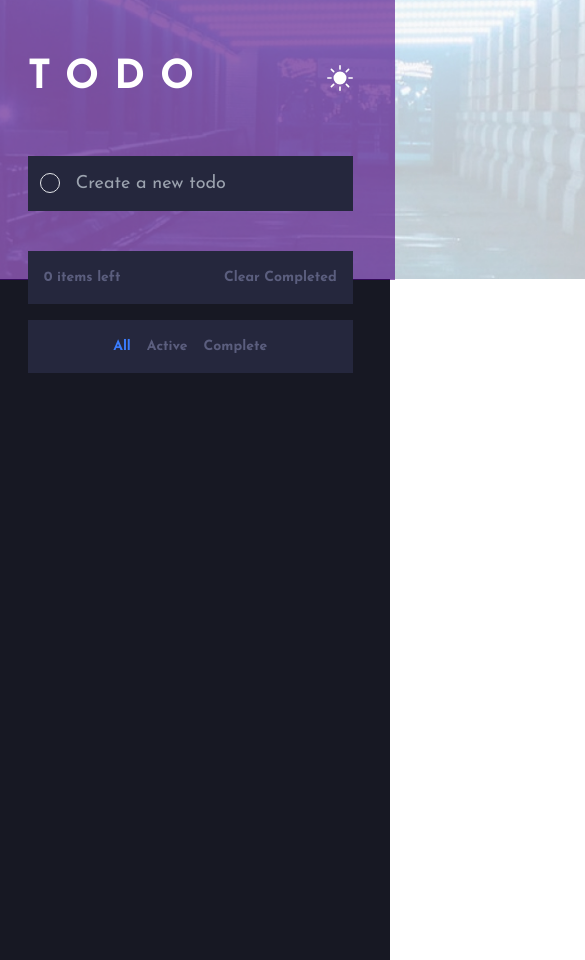
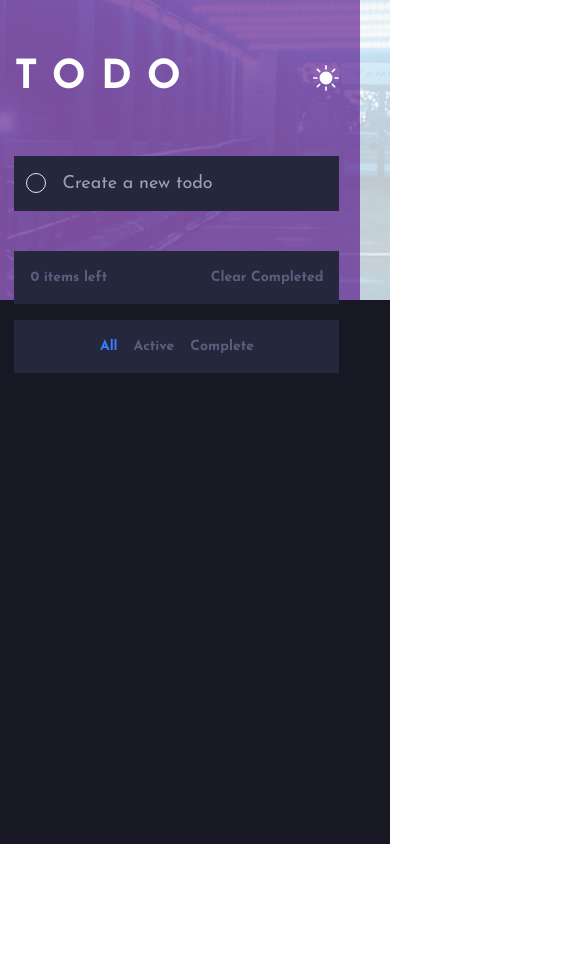
Before and after one commit to Oluwafunmike-adeyeye/Todo-app, a React (Create React App) app: page / in a window 390 px wide. Shown: the top 960 px of the page, 585 px wide, since content can reach past the window. After the commit the page ends 844 px from the top, so only its background shows below. Built offline with nearby package versions, Linux system fonts and the light colour scheme.

Commit message:
todo-app

```diff
--- a/src/components/TodoList.js
+++ b/src/components/TodoList.js
@@ -52,10 +52,10 @@ function TodoList() {
   };
 
   return (
-    <div className={`todolist ${theme === 'dark' ? 'bg-[#171823]' : 'bg-[#fff]'}`}>
-      <div className={`text-center w-[1340px] h-[960px] ${theme === 'dark' ? 'darkbg' : 'lightbg'}`}>
-        <div className='absolute w-[395px] md:w-full h-[280px] top-0 left-0 bg-[#4B0082] bg-opacity-60'>
-          <div className='w-[325px] md:w-[540px] mx-[7%] md:mx-[30%]'>
+    <div className={`todolist h-screen ${theme === 'dark' ? 'bg-[#171823]' : 'bg-[#fff]'}`}>
+      <div className={`min-w-[325px] md:min-w-[1340px] h-[300px] md:h-[960px] ${theme === 'dark' ? 'darkbg' : 'lightbg'}`}>
+        <div className='absolute w-[360px] md:w-full h-[300px] top-0 left-0 bg-[#4B0082] bg-opacity-60'>
+          <div className='w-[325px] md:w-[540px] mx-[4%] md:mx-[30%]'>
             <div className='flex mt-12 justify-between'>
               <h2 className='font-bold text-[40px] text-white tracking-[15px]'>TODO</h2>
               <button onClick={toggleTheme} className='text-white'>
@@ -76,7 +76,7 @@ function TodoList() {
               <button type="submit" style={{ display: 'none' }}></button>
             </form>
           </div>
-          <div className='w-[325px] md:w-[540px] mx-[7%] md:mx-[30%] mt-8 pt-2'>
+          <div className='w-[325px] md:w-[540px] mx-[4%] md:mx-[30%] mt-8 pt-2'>
           <ul className={`${theme === 'dark' ? 'bg-[#25273D] text-[#C8CBE7] dark' : 'bg-[#fff] text-[#494C6B]'}`}>
               {filteredTodos.map((todo, index) => (
                 <li key={index} className={`flex py-4 ${theme === 'dark' ? 'text-[#C8CBE7]' : 'text-[#494C6B]'} text-[18px]`} style={{
@@ -128,7 +128,7 @@ function TodoList() {
               ))}
             </ul>
           </div>
-          <div className={`hidden md:flex justify-between w-[325px] md:w-[540px] mx-[7%] md:mx-[30%] p-4 ${theme === 'dark' ? 'bg-[#25273D] text-[#5B5E7E]' : 'bg-[#fff] text-[#9495A5]'} text-[14px] font-bold`}>
+          <div className={`hidden md:flex justify-between w-[325px] md:w-[540px] mx-[4%] md:mx-[30%] p-4 ${theme === 'dark' ? 'bg-[#25273D] text-[#5B5E7E]' : 'bg-[#fff] text-[#9495A5]'} text-[14px] font-bold`}>
             <div>
               <span>{incompleteTodosCount} item{incompleteTodosCount !== 1 ? 's' : ''} left</span>
             </div>
@@ -164,13 +164,13 @@ function TodoList() {
             </div>
           </div>
 
-          <div className={`md:hidden justify-between w-[325px] md:w-[540px] mx-[7%] md:mx-[30%] p-4 ${theme === 'dark' ? 'bg-[#25273D] text-[#5B5E7E]' : 'bg-[#fff] text-[#9495A5]'} text-[14px] font-bold`}>
+          <div className={`md:hidden justify-between w-[325px] md:w-[540px] mx-[4%] md:mx-[30%] p-4 ${theme === 'dark' ? 'bg-[#25273D] text-[#5B5E7E]' : 'bg-[#fff] text-[#9495A5]'} text-[14px] font-bold`}>
               <div className='flex justify-between'>
                 <span>{incompleteTodosCount} item{incompleteTodosCount !== 1 ? 's' : ''} left</span>
                 <button onClick={clearCompleted}>Clear Completed</button>
               </div>
           </div>
-          <div className={`md:hidden mt-4 flex justify-center gap-4 w-[325px] md:w-[540px] mx-[7%] md:mx-[30%] p-4 ${theme === 'dark' ? 'bg-[#25273D] text-[#5B5E7E]' : 'bg-[#fff] text-[#9495A5]'} text-[14px] font-bold`}>
+          <div className={`md:hidden mt-4 flex justify-center gap-4 w-[325px] md:w-[540px] mx-[4%] md:mx-[30%] p-4 ${theme === 'dark' ? 'bg-[#25273D] text-[#5B5E7E]' : 'bg-[#fff] text-[#9495A5]'} text-[14px] font-bold`}>
                 <button
                   onClick={() => {
                     setFilter('all');
--- a/src/index.css
+++ b/src/index.css
@@ -74,3 +74,13 @@ ul {
 ul.dark {
   box-shadow: 0px 35px 50px -15px rgba(0, 0, 0, 0.50);
 }
+
+@media (max-width: 640px) {
+  .lightbg {
+    background-size: cover;
+  }
+
+  .darkbg {
+    background-size: cover;
+  }
+}
```
